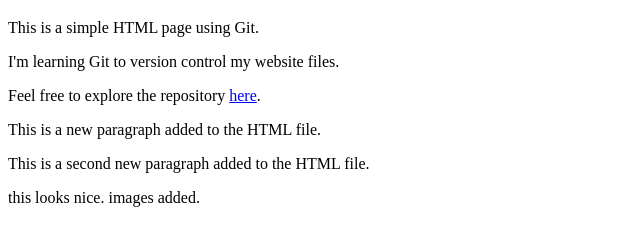
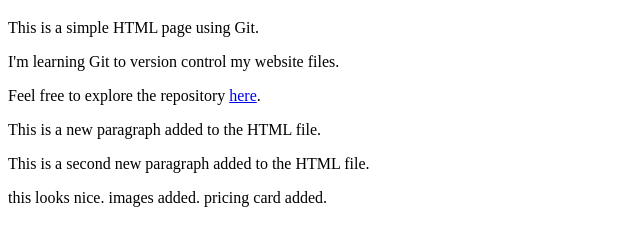
Before and after one commit to xylemic/learn_git, a plain HTML site: page index.html in a window 1280 px wide. Shown: the part 61-306 px from the top of the page, without its empty margins (0-640 px from the left). Drawn offline with Linux system fonts and the light colour scheme.

Commit message:
pricing card added

```diff
--- a/index.html
+++ b/index.html
@@ -18,5 +18,6 @@
   this looks nice.
 
   images added.
+  pricing card added.
 </body>
 </html>
```
